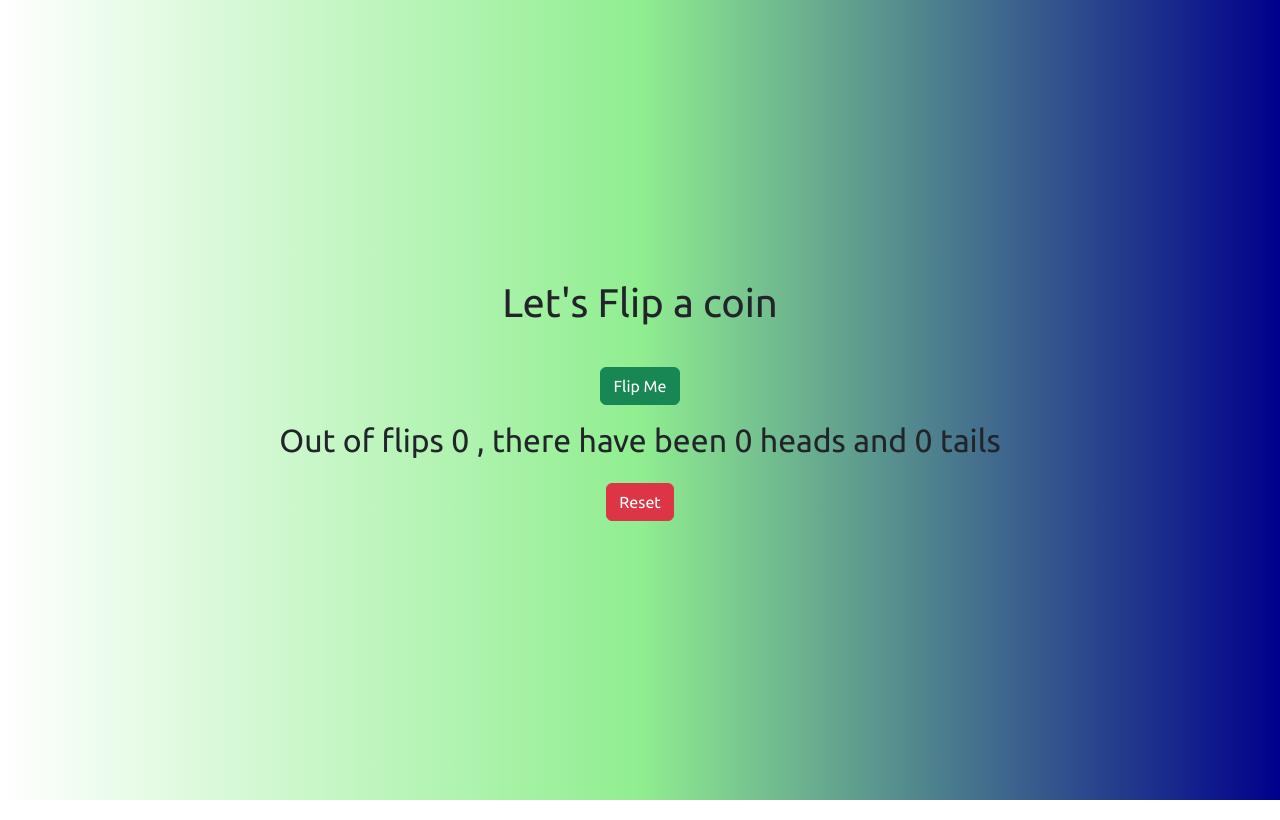
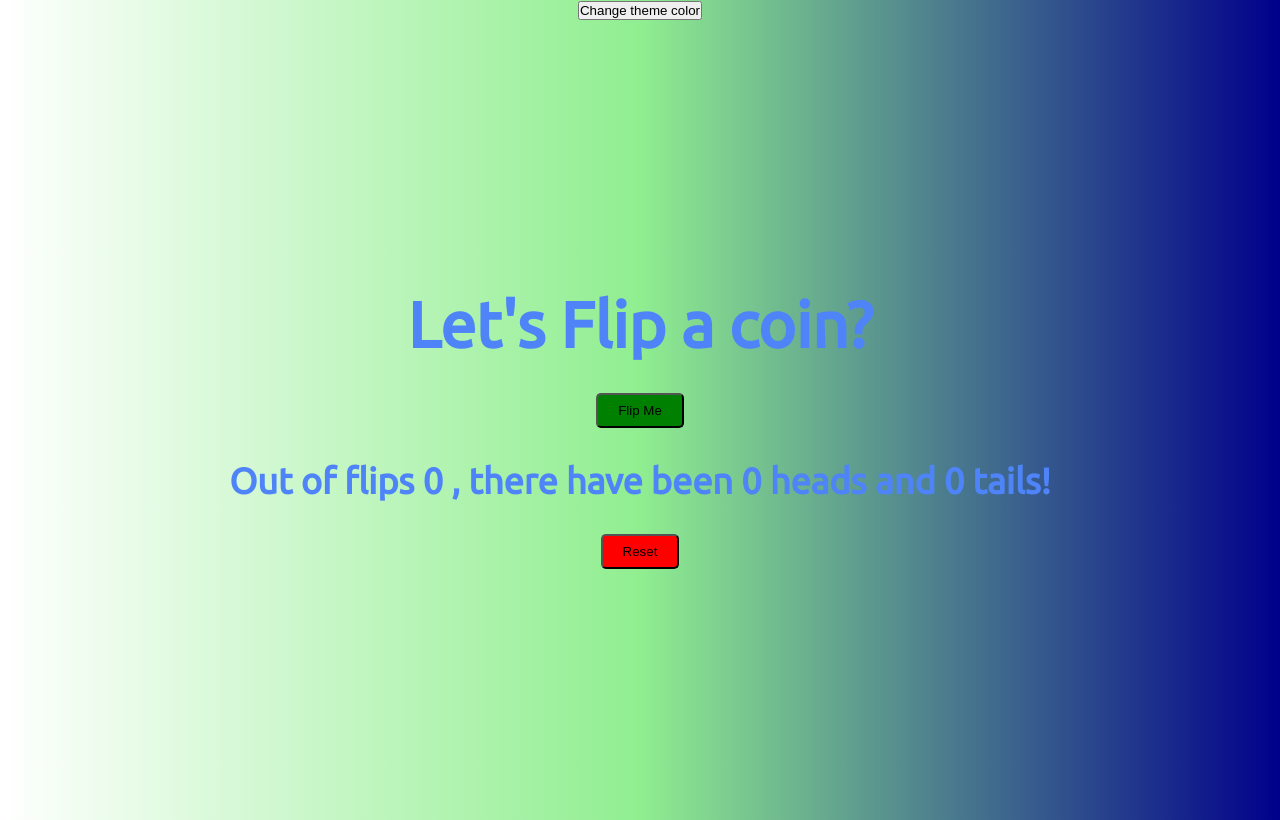
Before and after one commit to DominykasSueris/coin_flip, a React (Create React App) app: page / in a window 1280 px wide. Built offline with nearby package versions, Linux system fonts and the light colour scheme.

Commit message:
added dark/light theme and removed bootstrap

```diff
--- a/package.json
+++ b/package.json
@@ -10,9 +10,7 @@
     "@types/node": "^18.0.6",
     "@types/react": "^18.0.15",
     "@types/react-dom": "^18.0.6",
-    "bootstrap": "^5.2.0",
     "react": "^18.2.0",
-    "react-bootstrap": "^2.4.0",
     "react-dom": "^18.2.0",
     "react-scripts": "^5.0.1",
     "react-toastify": "^9.0.7",
--- a/src/App.tsx
+++ b/src/App.tsx
@@ -1,12 +1,23 @@
+import { useState } from "react";
 import FlipCoin from "./component/flipCoin";
 import { ToastContainer } from "react-toastify";
 import "react-toastify/dist/ReactToastify.css";
 
 function App() {
+  const [theme, setTheme] = useState<string>("light");
+
   return (
     <div className="App">
-      <FlipCoin />
-      <ToastContainer />
+      <div className={theme}>
+        <button
+          className="themeButton"
+          onClick={() => setTheme(theme === "light" ? "dark" : "light")}
+        >
+          Change theme color
+        </button>
+        <FlipCoin />
+        <ToastContainer />
+      </div>
     </div>
   );
 }
--- a/src/component/flipCoin.tsx
+++ b/src/component/flipCoin.tsx
@@ -28,7 +28,7 @@ const FlipCoin = (): JSX.Element => {
 
   return (
     <div className="container">
-      <h1>Let's Flip a coin</h1>
+      <h1>Let's Flip a coin?</h1>
       {side === null ? null : (
         <div>
           {side === 1 ? (
@@ -40,15 +40,15 @@ const FlipCoin = (): JSX.Element => {
       )}
 
       <div>
-        <button className="btn btn-success" onClick={handleFlip}>
+        <button className="btn success" onClick={handleFlip}>
           Flip Me
         </button>
       </div>
       <h2>
-        Out of flips {flips} , there have been {heads} heads and {tails} tails
+        Out of flips {flips} , there have been {heads} heads and {tails} tails!
       </h2>
       <div>
-        <button className="btn btn-danger" onClick={handleReset}>
+        <button className="btn danger" onClick={handleReset}>
           Reset
         </button>
       </div>
--- a/src/css/style.css
+++ b/src/css/style.css
@@ -1 +1 @@
-*{box-sizing:border-box}body{background-image:linear-gradient(90deg, white 0%, lightgreen 50%, darkblue 100%)}:root{--bs-body-font-family: "Ubuntu", "Lucida Sans", "Lucida Sans Regular", "Lucida Grande", "Lucida Sans Unicode", Geneva, Verdana, sans-serif;--toastify-color-success: #07bc0c}.App{display:flex;justify-content:center;text-align:center;height:100vh}.container{display:flex;flex-direction:column;justify-content:center}h1{padding:16px}.coin img{width:76px;height:76px}.btn-danger{margin:16px}.btn-success{margin:16px}/*# sourceMappingURL=style.css.map */
+.danger,.success{display:inline-block;border-radius:5px;padding:8px 20px;margin:8px}.danger:hover,.success:hover{transform:scale(0.98)}.success{background-color:green}.danger{background-color:red}*{box-sizing:border-box;padding:0;margin:0}:root{font-family:"Ubuntu",Helvetica,sans-serif,"Lucida Sans","Lucida Sans Regular","Lucida Grande"}body{display:flex;flex-direction:column;justify-content:center;text-align:center;overflow:hidden}body .light{background-image:linear-gradient(90deg, #ffffff 0%, #90ee90 50%, #00008b 100%);color:#4e84f8}body .dark{background-image:linear-gradient(45deg, #085078 10%, #85d8ce 90%);color:#faf0a9}.container{display:flex;flex-direction:column;justify-content:center;height:100vh}.container h1{font-size:64px;padding:24px}.container h2{font-size:36px;padding:24px}.coin img{width:76px;height:76px}/*# sourceMappingURL=style.css.map */
--- a/src/index.tsx
+++ b/src/index.tsx
@@ -2,8 +2,6 @@ import React from "react";
 import ReactDOM from "react-dom/client";
 import App from "./App";
 import reportWebVitals from "./reportWebVitals";
-import "bootstrap/dist/css/bootstrap.min.css";
-import "bootstrap/dist/js/bootstrap.bundle.min";
 import "./css/style.css";
 
 const root = ReactDOM.createRoot(document.getElementById("root") as HTMLElement);
--- /dev/null
+++ b/src/scss/_buttons.scss
@@ -0,0 +1,20 @@
+%btn {
+  display: inline-block;
+  border-radius: 5px;
+  padding: 8px 20px;
+  margin: 8px;
+
+  &:hover {
+    transform: scale(0.98);
+  }
+}
+
+.success {
+  @extend %btn;
+  background-color: green;
+}
+
+.danger {
+  @extend %btn;
+  background-color: red;
+}
--- /dev/null
+++ b/src/scss/_display.scss
@@ -0,0 +1,5 @@
+$dark-color-font: rgb(78, 132, 248);
+$light-color-font: rgb(250, 240, 169);
+$background-image-light: linear-gradient(90deg, #ffffff 0%, #90ee90 50%, #00008b 100%);
+$background-image-dark: linear-gradient(45deg, #085078 10%, #85d8ce 90%);
+$font-family: "Ubuntu", Helvetica, sans-serif, "Lucida Sans", "Lucida Sans Regular", "Lucida Grande";
--- a/src/scss/style.scss
+++ b/src/scss/style.scss
@@ -1,31 +1,49 @@
+@import "display";
+@import "buttons.scss";
+
 * {
   box-sizing: border-box;
+  padding: 0;
+  margin: 0;
+}
+
+:root {
+  font-family: $font-family;
 }
 
 body {
-  background-image: linear-gradient(90deg, white 0%, lightgreen 50%, darkblue 100%);
-}
-:root {
-  --bs-body-font-family: "Ubuntu", "Lucida Sans", "Lucida Sans Regular", "Lucida Grande",
-    "Lucida Sans Unicode", Geneva, Verdana, sans-serif;
-  --toastify-color-success: #07bc0c;
-}
-
-.App {
   display: flex;
+  flex-direction: column;
   justify-content: center;
   text-align: center;
-  height: 100vh;
+  overflow: hidden;
+
+  .light {
+    background-image: $background-image-light;
+    color: $dark-color-font;
+  }
+
+  .dark {
+    background-image: $background-image-dark;
+    color: $light-color-font;
+  }
 }
 
 .container {
   display: flex;
   flex-direction: column;
   justify-content: center;
-}
+  height: 100vh;
 
-h1 {
-  padding: 16px;
+  h1 {
+    font-size: 64px;
+    padding: 24px;
+  }
+
+  h2 {
+    font-size: 36px;
+    padding: 24px;
+  }
 }
 
 .coin {
@@ -34,11 +52,3 @@ h1 {
     height: 76px;
   }
 }
-
-.btn-danger {
-  margin: 16px;
-}
-
-.btn-success {
-  margin: 16px;
-}
```
Also changed, not shown: public/index.html (line endings or trailing spaces), 1 other file (tests, documents, lock files or other folders).
